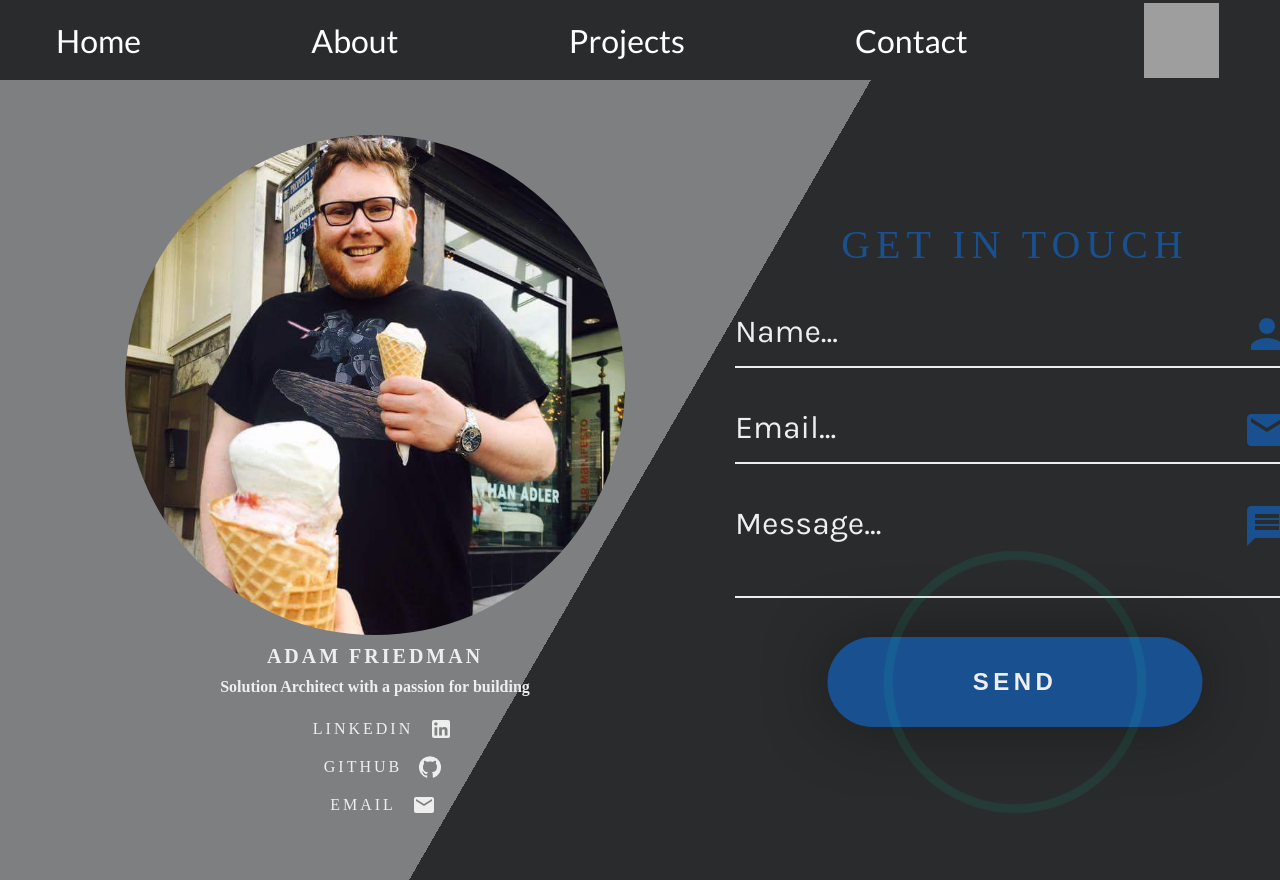
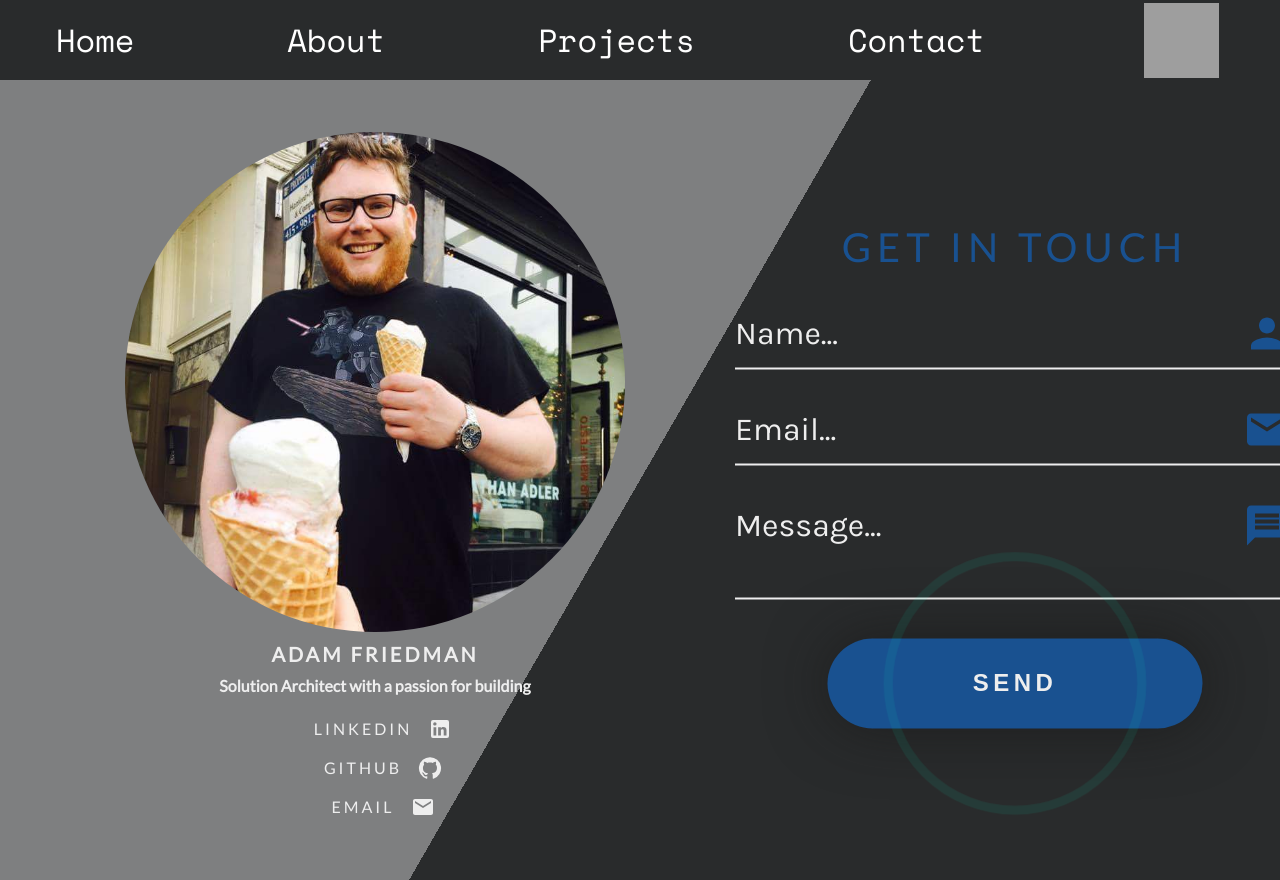
Before and after one commit to AdamBFriedman/adamfriedmanportfolioNextJs, a Next.js app: page /contact in a window 1280 px wide. Built offline with nearby package versions, Linux system fonts and the light colour scheme; grey boxes are pictures that could not be loaded.

Commit message:
Update font family's across the app

```diff
--- a/src/styles/contact.scss
+++ b/src/styles/contact.scss
@@ -270,7 +270,6 @@
 .button {
   min-width: 250px;
   min-height: 60px;
-  font-family: "Nunito", sans-serif;
   font-size: 22px;
   text-transform: uppercase;
   letter-spacing: 1.3px;
--- a/src/styles/globals.css
+++ b/src/styles/globals.css
@@ -1,4 +1,5 @@
 @import url("https://fonts.googleapis.com/css2?family=Lato&display=swap");
+@import url("https://fonts.googleapis.com/css2?family=Space+Mono&display=swap");
 
 * {
   box-sizing: border-box;
@@ -10,4 +11,5 @@
 body {
   max-width: 100vw;
   overflow-x: hidden;
+  font-family: "Lato", sans-serif;
 }
--- a/src/styles/navbar.scss
+++ b/src/styles/navbar.scss
@@ -5,7 +5,7 @@
   color: white;
   background: #7e7f80 !important;
   height: 10vh;
-  font-family: "Lato", sans-serif;
+  font-family: "Space Mono", monospace;
 }
 .navbarDark {
   background: #292b2c !important;
--- a/src/styles/profileCard.scss
+++ b/src/styles/profileCard.scss
@@ -160,13 +160,11 @@
   top: 0;
   text-align: center;
   position: absolute;
-  font-family: "Playfair Display";
 }
 
 .profilePara {
   bottom: 0;
   font-size: 16px;
-  font-family: "Raleway";
   padding: 20px;
   margin: 0;
   text-align: center;
--- a/src/styles/projects.scss
+++ b/src/styles/projects.scss
@@ -11,7 +11,6 @@
   background-color: #000000;
   box-shadow: 0 0 5px rgba(0, 0, 0, 0.15);
   color: #ffffff;
-  font-family: "Open Sans", Arial, sans-serif;
   font-size: 16px;
   line-height: 1.6em;
   margin: auto;
--- a/src/styles/sidebar.scss
+++ b/src/styles/sidebar.scss
@@ -2,7 +2,7 @@
   background: #7e7f80;
   width: 30%;
   margin: 0 auto;
-  font-family: "Lato", sans-serif;
+  font-family: "Space Mono", monospace;
 }
 
 .drawerPaperDark {
```
